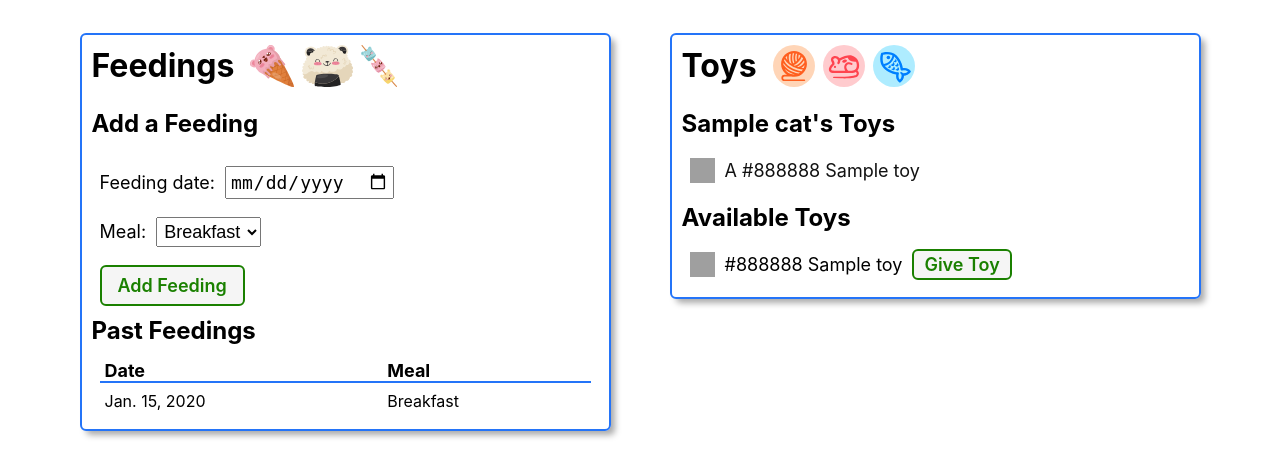
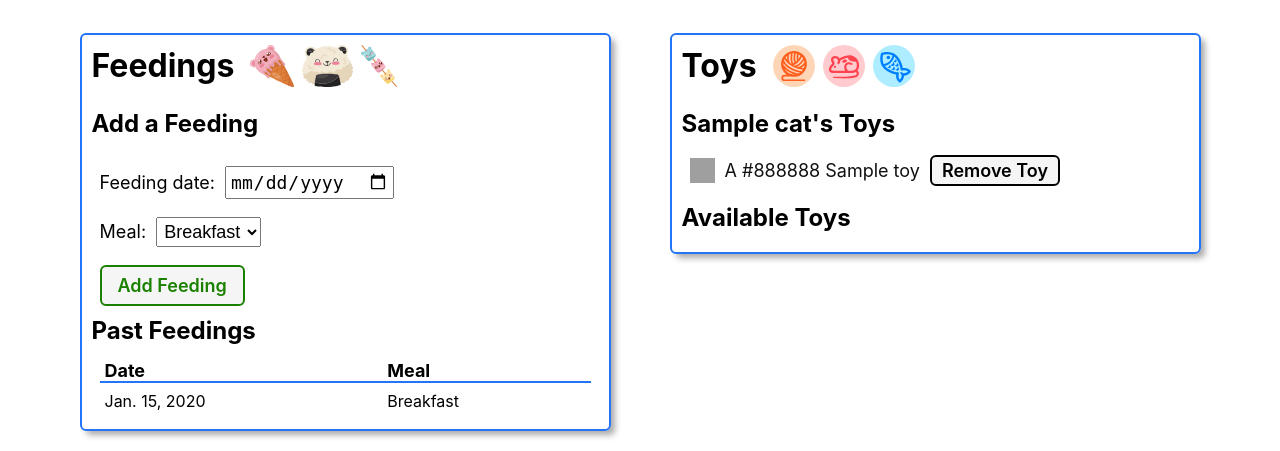
Before and after one commit to kei-the-gae/django-crud-app-cat-collector, a Django app: page /cats/1/ in a window 1280 px wide. Shown: the part 368-819 px from the top of the page. Run offline with Django 5.2, Linux system fonts and the light colour scheme; tables that the repository leaves empty hold one stand-in row (values such as "Sample post").

Commit message:
Add remove toy button and route

```diff
--- a/main_app/templates/cats/detail.html
+++ b/main_app/templates/cats/detail.html
@@ -97,6 +97,10 @@
                         <a href="{% url 'toy-detail' toy.id %}">
                             <p>A {{ toy.color }} {{ toy.name }}</p>
                         </a>
+                        <form action="{% url 'remove-toy' cat.id toy.id %}" method="post">
+                            {% csrf_token %}
+                            <button type="submit" class="btn btn-danger">Remove Toy</button>
+                        </form>
                     </div>
                 {% endfor %}
             {% else %}
--- a/main_app/urls.py
+++ b/main_app/urls.py
@@ -21,4 +21,5 @@ urlpatterns = [
     path('toys/<int:pk>/update/', views.ToyUpdate.as_view(), name='toy-update'),
     path('toys/<int:pk>/delete/', views.ToyDelete.as_view(), name='toy-delete'),
     path('cats/<int:cat_id>/associate-toy/<int:toy_id>/', views.associate_toy, name='associate-toy'),
+    path('cats/<int:cat_id>/remove-toy/<int:toy_id>/', views.remove_toy, name='remove-toy'),
 ]
--- a/main_app/views.py
+++ b/main_app/views.py
@@ -44,14 +44,16 @@ def cat_index(req):
 def cat_detail(req, cat_id):
     # Instantiate cat to be rendered in the template
     cat = Cat.objects.get(id=cat_id)
-    toys = Toy.objects.all()
+    # toys = Toy.objects.all()
+    # Only get the toys the cat does not have
+    toys_cat_doesnt_have = Toy.objects.exclude(id__in = cat.toys.all().values_list('id'))
     # Instantiate FeedingForm
     feeding_form = FeedingForm()
     return render(req, 'cats/detail.html', {
         # Include the cat and feeding_form in the context
         'cat': cat,
         'feeding_form': feeding_form,
-        'toys': toys
+        'toys': toys_cat_doesnt_have # send those toys
     })
 
 # Define add feeding view function
@@ -69,6 +71,10 @@ def add_feeding(req, cat_id):
 def associate_toy(req, cat_id, toy_id):
     # Note that you can pass a toy's id instead of the whole object
     Cat.objects.get(id=cat_id).toys.add(toy_id)
+    return redirect('cat-detail', cat_id=cat_id)
+
+def remove_toy(req, cat_id, toy_id):
+    Cat.objects.get(id=cat_id).toys.remove(toy_id)
     return redirect('cat-detail', cat_id=cat_id)
 
 # Define create class-based views (CBV) class
```
